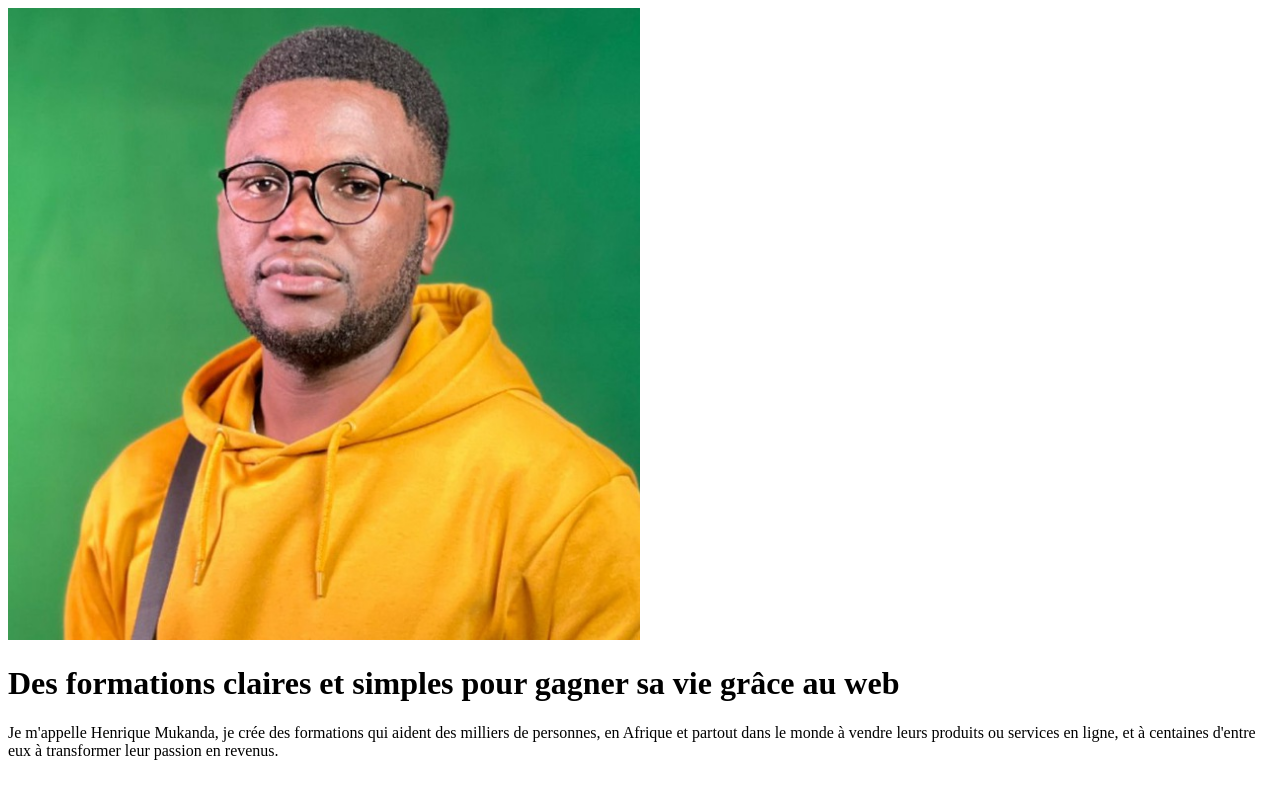
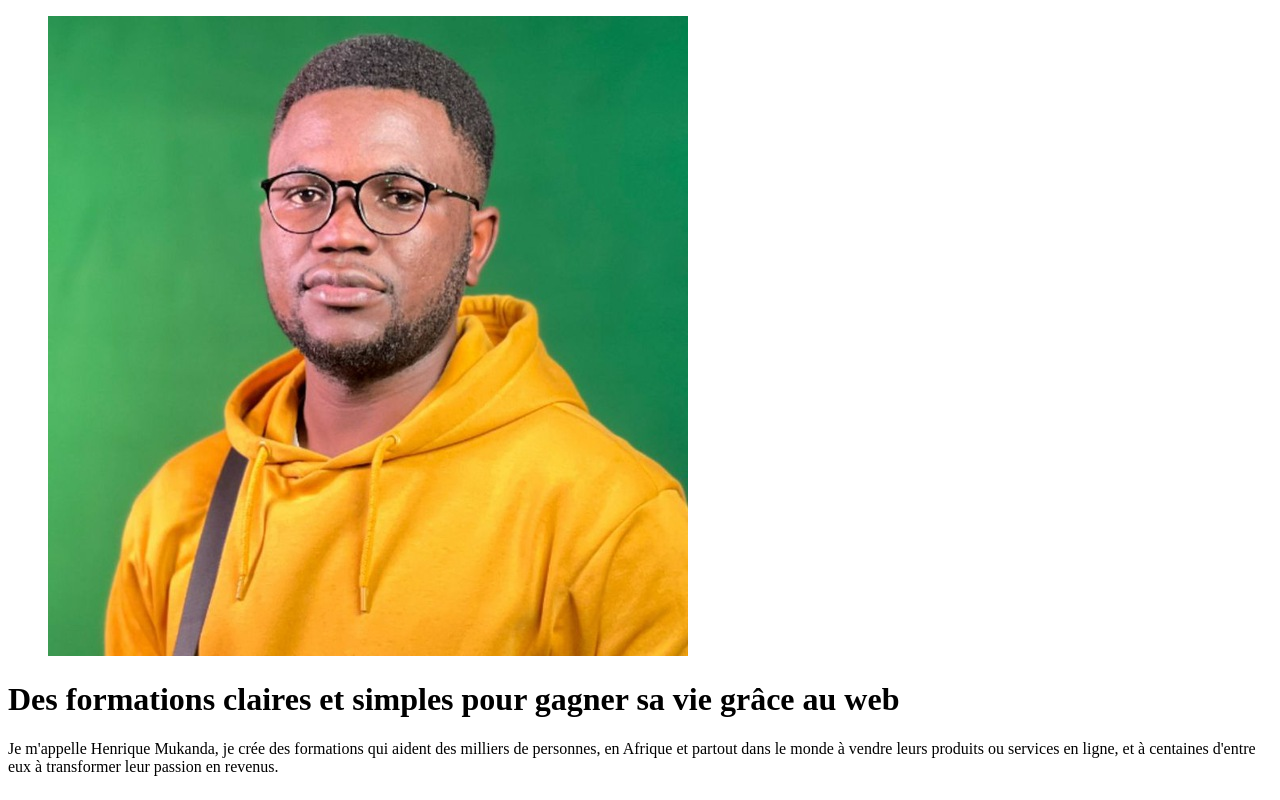
Before and after one commit to marcmukini/Marckm.github.io, a plain HTML site: page index.html in a window 1280 px wide. Drawn offline with Linux system fonts and the light colour scheme.

Commit message:
mise a jour 1.0

```diff
--- a/index.html
+++ b/index.html
@@ -8,9 +8,17 @@
 
     <body>
 
-        <img src="img/1.jpg" alt="image de la page de presentation" width="50%">
-        <h1>Des formations claires et simples pour gagner sa vie grâce au web</h1>
-        <p>Je m'appelle Henrique Mukanda, je crée des formations qui aident des milliers de personnes, en Afrique et partout dans le monde à vendre leurs produits ou services en ligne, et à centaines d'entre eux à transformer leur passion en revenus.</p>
+        <header id="mainHeader"></header>
+        <div id="pageContent">
+
+            <figure>
+                <img src="img/1.jpg" alt="image de la page de presentation">
+            </figure>
+            <h1>Des formations claires et simples pour gagner sa vie grâce au web</h1>
+            <p>Je m'appelle Henrique Mukanda, je crée des formations qui aident des milliers de personnes, en Afrique et partout dans le monde à vendre leurs produits ou services en ligne, et à centaines d'entre eux à transformer leur passion en revenus.</p>
+
+        </div>
+        <footer id="mainFooter"></footer>
 
     </body>
 
```
